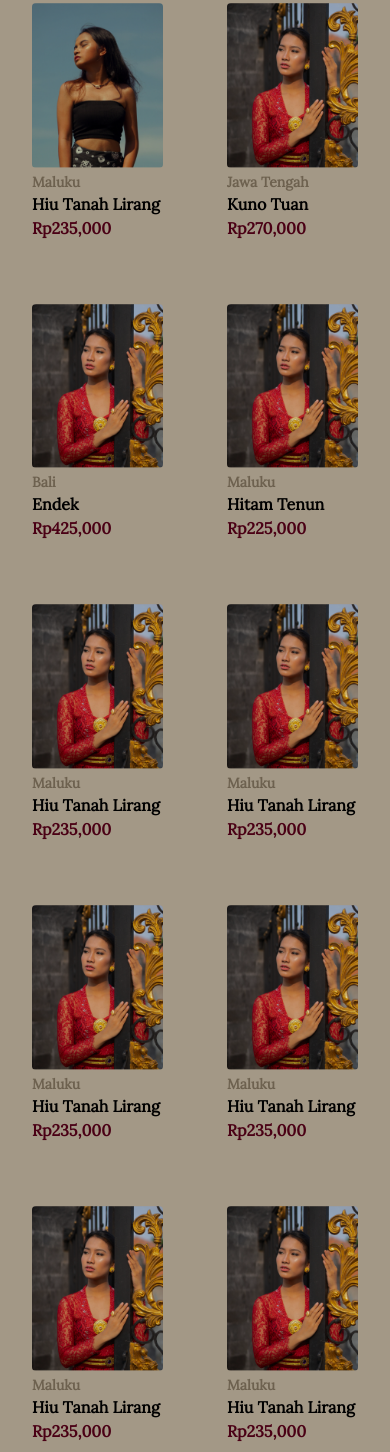
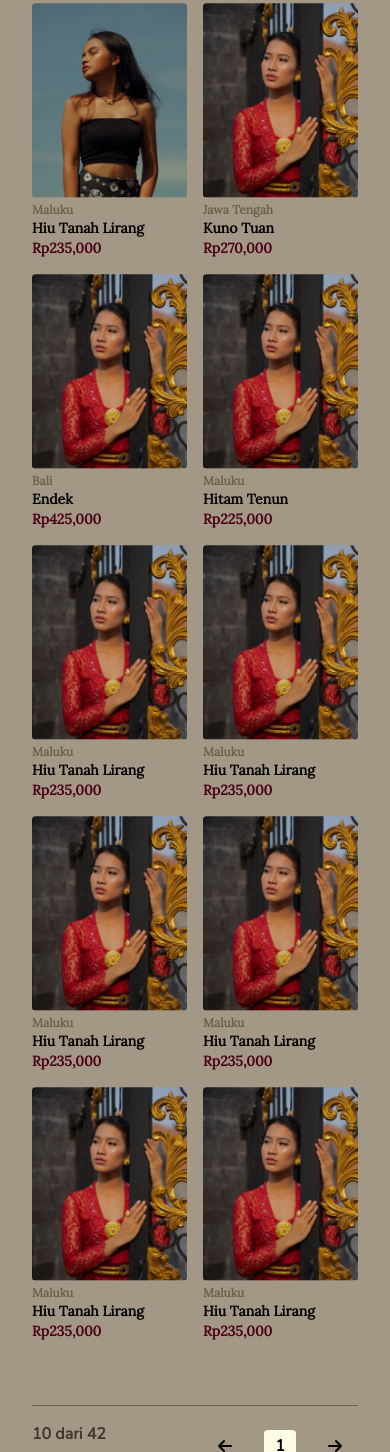
Before and after one commit to jovianjr/berkain, a website: page search.html in a window 390 px wide. Shown: the part 204-1656 px from the top of the page. Drawn offline with nearby package versions, Linux system fonts and the light colour scheme.

Commit message:
hotfix: search mobile

```diff
--- a/search.html
+++ b/search.html
@@ -112,16 +112,20 @@
 					/>
 				</div>
 
-				<div class="mb-16 grid grid-cols-2 grid-rows-3 gap-16 lg:grid-cols-5 lg:grid-rows-2">
+				<div
+					class="mb-16 grid grid-cols-2 grid-rows-3 gap-4 gap-y-8 lg:grid-cols-5 lg:grid-rows-2 lg:gap-16"
+				>
 					<div class="group flex cursor-pointer flex-col">
 						<img
 							src="/assets/images/detail/hiu-tanah-lirang.png"
 							class="mb-1 w-full rounded object-cover"
 							alt=""
 						/>
-						<p class="font-lora text-sm font-bold text-shades-400">Maluku</p>
-						<h4 class="font-lora text-base font-bold group-hover:underline">Hiu Tanah Lirang</h4>
-						<h5 class="font-lora text-base font-bold text-c-red-500">Rp235,000</h5>
+						<p class="font-lora text-xs font-bold text-shades-400 lg:text-sm">Maluku</p>
+						<h4 class="font-lora text-sm font-bold group-hover:underline lg:text-base">
+							Hiu Tanah Lirang
+						</h4>
+						<h5 class="font-lora text-sm font-bold text-c-red-500 lg:text-base">Rp235,000</h5>
 					</div>
 					<div class="group flex cursor-pointer flex-col">
 						<img
@@ -129,9 +133,11 @@
 							class="mb-1 w-full rounded object-cover"
 							alt=""
 						/>
-						<p class="font-lora text-sm font-bold text-shades-400">Jawa Tengah</p>
-						<h4 class="font-lora text-base font-bold group-hover:underline">Kuno Tuan</h4>
-						<h5 class="font-lora text-base font-bold text-c-red-500">Rp270,000</h5>
+						<p class="font-lora text-xs font-bold text-shades-400 lg:text-sm">Jawa Tengah</p>
+						<h4 class="font-lora text-sm font-bold group-hover:underline lg:text-base">
+							Kuno Tuan
+						</h4>
+						<h5 class="font-lora text-sm font-bold text-c-red-500 lg:text-base">Rp270,000</h5>
 					</div>
 					<div class="group flex cursor-pointer flex-col">
 						<img
@@ -139,9 +145,9 @@
 							class="mb-1 w-full rounded object-cover"
 							alt=""
 						/>
-						<p class="font-lora text-sm font-bold text-shades-400">Bali</p>
-						<h4 class="font-lora text-base font-bold group-hover:underline">Endek</h4>
-						<h5 class="font-lora text-base font-bold text-c-red-500">Rp425,000</h5>
+						<p class="font-lora text-xs font-bold text-shades-400 lg:text-sm">Bali</p>
+						<h4 class="font-lora text-sm font-bold group-hover:underline lg:text-base">Endek</h4>
+						<h5 class="font-lora text-sm font-bold text-c-red-500 lg:text-base">Rp425,000</h5>
 					</div>
 					<div class="group flex cursor-pointer flex-col">
 						<img
@@ -149,9 +155,11 @@
 							class="mb-1 w-full rounded object-cover"
 							alt=""
 						/>
-						<p class="font-lora text-sm font-bold text-shades-400">Maluku</p>
-						<h4 class="font-lora text-base font-bold group-hover:underline">Hitam Tenun</h4>
-						<h5 class="font-lora text-base font-bold text-c-red-500">Rp225,000</h5>
+						<p class="font-lora text-xs font-bold text-shades-400 lg:text-sm">Maluku</p>
+						<h4 class="font-lora text-sm font-bold group-hover:underline lg:text-base">
+							Hitam Tenun
+						</h4>
+						<h5 class="font-lora text-sm font-bold text-c-red-500 lg:text-base">Rp225,000</h5>
 					</div>
 					<div class="group flex cursor-pointer flex-col">
 						<img
@@ -159,9 +167,11 @@
 							class="mb-1 w-full rounded object-cover"
 							alt=""
 						/>
-						<p class="font-lora text-sm font-bold text-shades-400">Maluku</p>
-						<h4 class="font-lora text-base font-bold group-hover:underline">Hiu Tanah Lirang</h4>
-						<h5 class="font-lora text-base font-bold text-c-red-500">Rp235,000</h5>
+						<p class="font-lora text-xs font-bold text-shades-400 lg:text-sm">Maluku</p>
+						<h4 class="font-lora text-sm font-bold group-hover:underline lg:text-base">
+							Hiu Tanah Lirang
+						</h4>
+						<h5 class="font-lora text-sm font-bold text-c-red-500 lg:text-base">Rp235,000</h5>
 					</div>
 					<div class="group flex cursor-pointer flex-col">
 						<img
@@ -169,9 +179,11 @@
 							class="mb-1 w-full rounded object-cover"
 							alt=""
 						/>
-						<p class="font-lora text-sm font-bold text-shades-400">Maluku</p>
-						<h4 class="font-lora text-base font-bold group-hover:underline">Hiu Tanah Lirang</h4>
-						<h5 class="font-lora text-base font-bold text-c-red-500">Rp235,000</h5>
+						<p class="font-lora text-xs font-bold text-shades-400 lg:text-sm">Maluku</p>
+						<h4 class="font-lora text-sm font-bold group-hover:underline lg:text-base">
+							Hiu Tanah Lirang
+						</h4>
+						<h5 class="font-lora text-sm font-bold text-c-red-500 lg:text-base">Rp235,000</h5>
 					</div>
 					<div class="group flex cursor-pointer flex-col">
 						<img
@@ -179,9 +191,11 @@
 							class="mb-1 w-full rounded object-cover"
 							alt=""
 						/>
-						<p class="font-lora text-sm font-bold text-shades-400">Maluku</p>
-						<h4 class="font-lora text-base font-bold group-hover:underline">Hiu Tanah Lirang</h4>
-						<h5 class="font-lora text-base font-bold text-c-red-500">Rp235,000</h5>
+						<p class="font-lora text-xs font-bold text-shades-400 lg:text-sm">Maluku</p>
+						<h4 class="font-lora text-sm font-bold group-hover:underline lg:text-base">
+							Hiu Tanah Lirang
+						</h4>
+						<h5 class="font-lora text-sm font-bold text-c-red-500 lg:text-base">Rp235,000</h5>
 					</div>
 					<div class="group flex cursor-pointer flex-col">
 						<img
@@ -189,9 +203,11 @@
 							class="mb-1 w-full rounded object-cover"
 							alt=""
 						/>
-						<p class="font-lora text-sm font-bold text-shades-400">Maluku</p>
-						<h4 class="font-lora text-base font-bold group-hover:underline">Hiu Tanah Lirang</h4>
-						<h5 class="font-lora text-base font-bold text-c-red-500">Rp235,000</h5>
+						<p class="font-lora text-xs font-bold text-shades-400 lg:text-sm">Maluku</p>
+						<h4 class="font-lora text-sm font-bold group-hover:underline lg:text-base">
+							Hiu Tanah Lirang
+						</h4>
+						<h5 class="font-lora text-sm font-bold text-c-red-500 lg:text-base">Rp235,000</h5>
 					</div>
 					<div class="group flex cursor-pointer flex-col">
 						<img
@@ -199,9 +215,11 @@
 							class="mb-1 w-full rounded object-cover"
 							alt=""
 						/>
-						<p class="font-lora text-sm font-bold text-shades-400">Maluku</p>
-						<h4 class="font-lora text-base font-bold group-hover:underline">Hiu Tanah Lirang</h4>
-						<h5 class="font-lora text-base font-bold text-c-red-500">Rp235,000</h5>
+						<p class="font-lora text-xs font-bold text-shades-400 lg:text-sm">Maluku</p>
+						<h4 class="font-lora text-sm font-bold group-hover:underline lg:text-base">
+							Hiu Tanah Lirang
+						</h4>
+						<h5 class="font-lora text-sm font-bold text-c-red-500 lg:text-base">Rp235,000</h5>
 					</div>
 					<div class="group flex cursor-pointer flex-col">
 						<img
@@ -209,9 +227,11 @@
 							class="mb-1 w-full rounded object-cover"
 							alt=""
 						/>
-						<p class="font-lora text-sm font-bold text-shades-400">Maluku</p>
-						<h4 class="font-lora text-base font-bold group-hover:underline">Hiu Tanah Lirang</h4>
-						<h5 class="font-lora text-base font-bold text-c-red-500">Rp235,000</h5>
+						<p class="font-lora text-xs font-bold text-shades-400 lg:text-sm">Maluku</p>
+						<h4 class="font-lora text-sm font-bold group-hover:underline lg:text-base">
+							Hiu Tanah Lirang
+						</h4>
+						<h5 class="font-lora text-sm font-bold text-c-red-500 lg:text-base">Rp235,000</h5>
 					</div>
 				</div>
 				<hr class="border-shades-400" />
```
